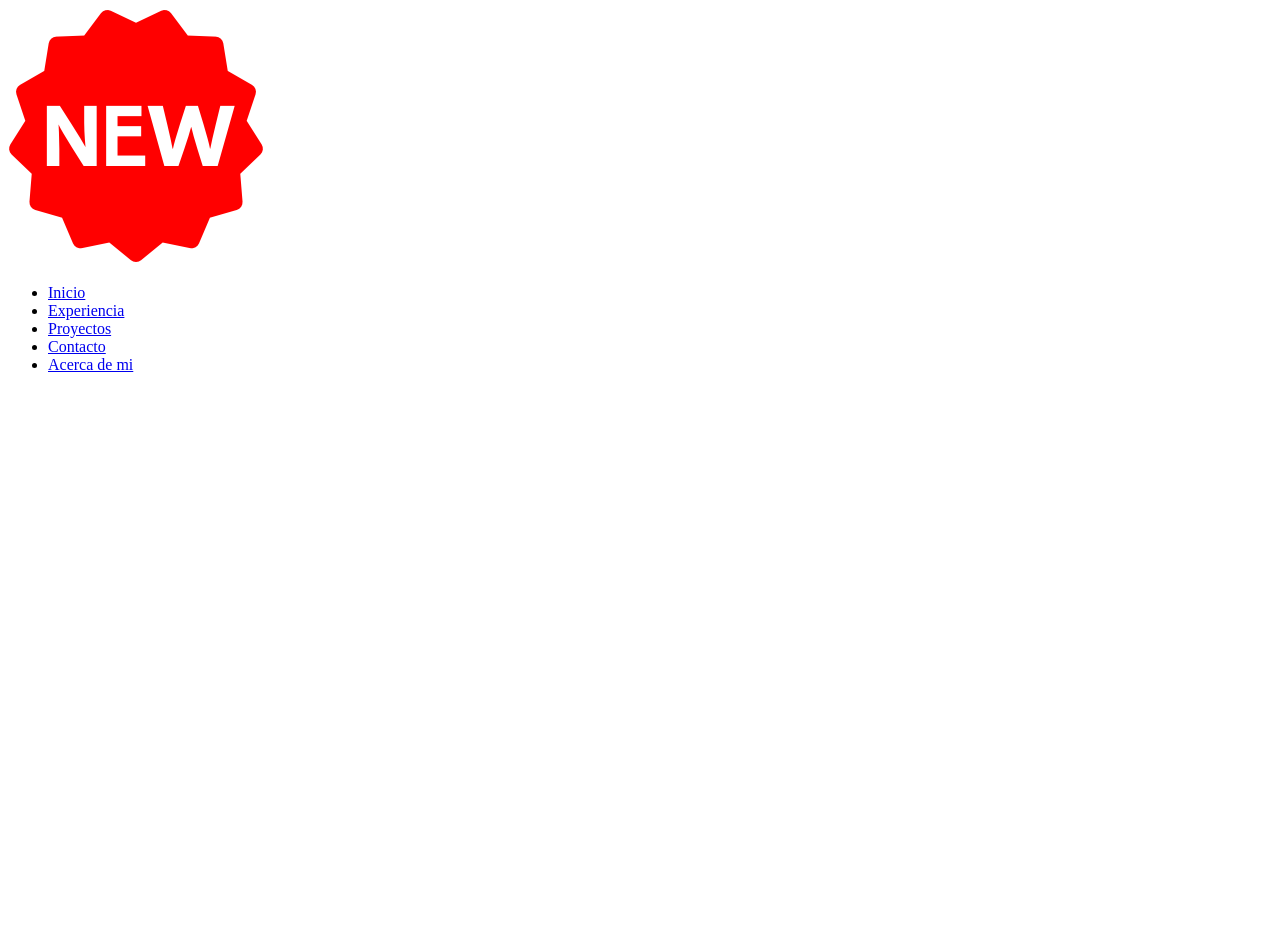
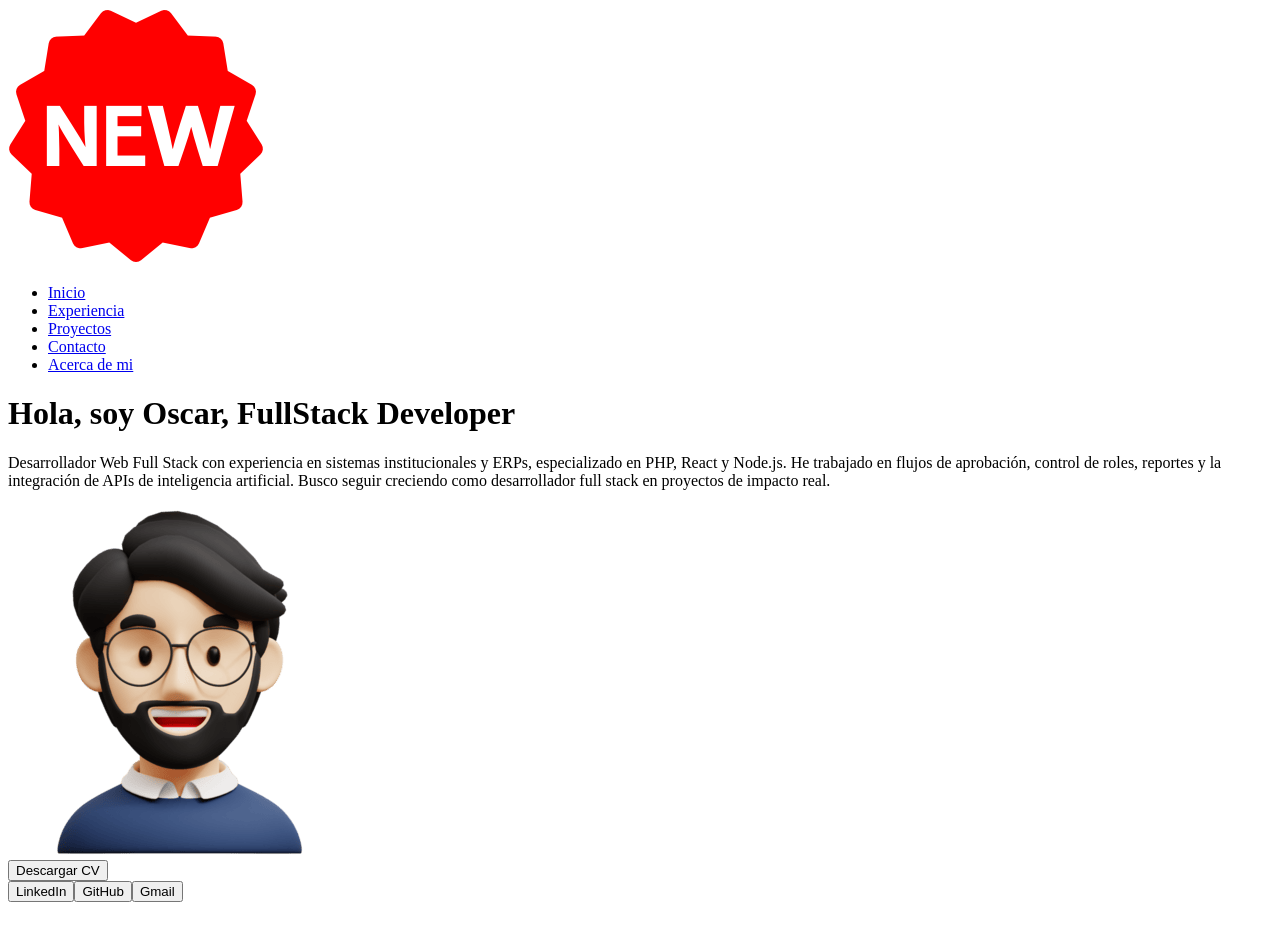
Before and after one commit to OscarLopez890/Portafolio-ocl, a React (Vite) app: page / in a window 1280 px wide. Shown: the top 928 px of the page. Before the commit the page ends 800 px from the top, so only its background shows below. Built offline with nearby package versions, Linux system fonts and the light colour scheme.

Commit message:
feat: Created some components and new sections
Was divide the sections in diferent components (Presentation and experience)

```diff
--- a/src/App.jsx
+++ b/src/App.jsx
@@ -1,9 +1,11 @@
 import { Header } from "./components/Header.jsx"
+import Home from "./pages/Home.jsx"
 
 function App() {
   return (
     <>
       <Header/>
+      <Home/>
     </>
   )
 }
--- /dev/null
+++ b/src/components/Experience.jsx
@@ -0,0 +1,7 @@
+export function Experience() {
+    return (
+        <div>
+            <h1>Experience</h1>
+        </div>
+    )
+}
--- /dev/null
+++ b/src/components/Presentation.jsx
@@ -0,0 +1,25 @@
+export function Presentation() {
+    return (
+        <>
+            <div>
+                <div>
+                    <h1>Hola, soy Oscar, FullStack Developer</h1>
+                    <p>Desarrollador Web Full Stack con experiencia en sistemas institucionales y ERPs,
+                        especializado en PHP, React y Node.js. He trabajado en flujos de aprobación,
+                        control de roles, reportes y la integración de APIs de inteligencia artificial.
+                        Busco seguir creciendo como desarrollador full stack en proyectos de impacto real.
+                    </p>
+                </div>
+                <div>
+                    <img src="src/images/avatar.png" alt="Foto de perfil"></img>
+                </div>
+            </div>
+            <button>Descargar CV</button>
+            <div>
+                <button>LinkedIn</button>
+                <button>GitHub</button>
+                <button>Gmail</button>
+            </div>
+        </>
+    )
+}
--- /dev/null
+++ b/src/pages/Home.jsx
@@ -0,0 +1,11 @@
+import { Presentation } from "../components/Presentation"
+import { Experience } from "../components/Experience"
+
+export default function Home() {
+    return (
+        <>
+            <Presentation/>
+            <Experience/>
+        </>
+    )
+}
```
Also changed, not shown: src/components/ExperienceCard.jsx (added, +7 -0 lines), src/images/avatar.png (added).
